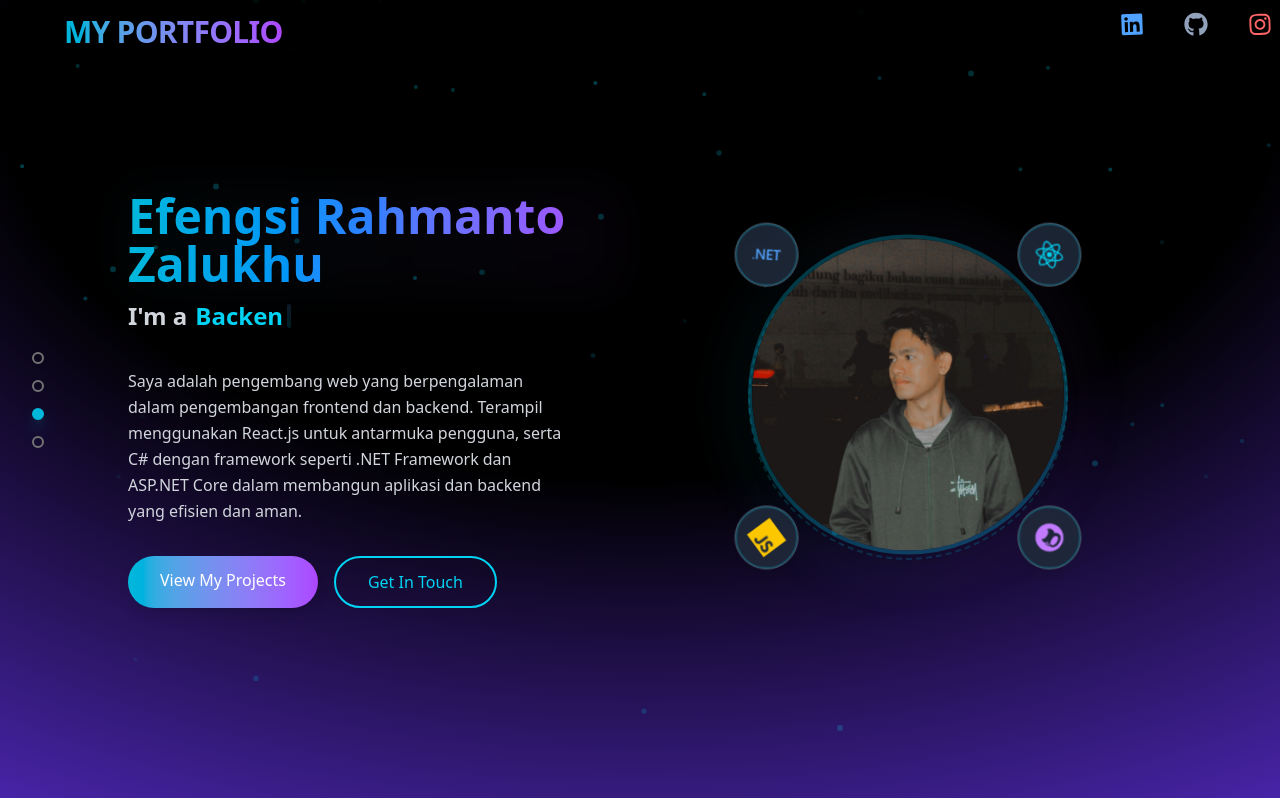
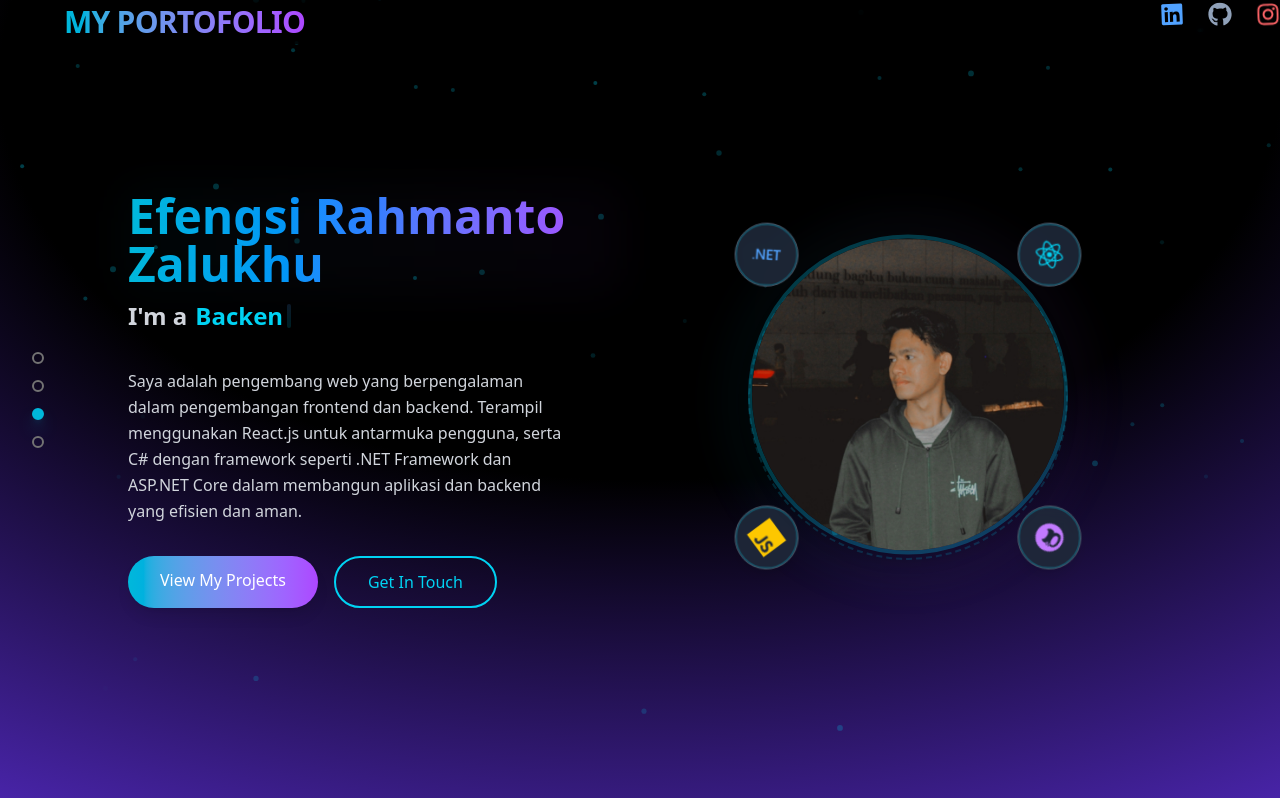
Before and after one commit to Fengsii/My-Portofolio, a React (Vite) app: page / in a window 1280 px wide. Shown: the top 798 px of the page. Built offline with nearby package versions, Linux system fonts and the light colour scheme.

Commit message:
update.5

```diff
--- a/src/components/Header.jsx
+++ b/src/components/Header.jsx
@@ -1,208 +1,3 @@
-
-// /* eslint-disable no-unused-vars */
-// import { motion } from "framer-motion";
-// import { FaGithub, FaInstagram, FaLinkedin } from "react-icons/fa";
-
-// // Animation variants for header
-// const headerVariants = {
-//   initial: { opacity: 0, y: -50 },
-//   animate: {
-//     opacity: 1,
-//     y: 0,
-//     transition: {
-//       duration: 0.8,
-//       ease: "easeOut",
-//     },
-//   },
-// };
-
-// // Animation variants for title with enhanced entry
-// const titleVariants = {
-//   initial: {
-//     opacity: 0,
-//     x: -30,
-//     scale: 0.9
-//   },
-//   animate: {
-//     opacity: 1,
-//     x: 0,
-//     scale: 1,
-//     transition: {
-//       duration: 0.7,
-//       delay: 0.2,
-//       ease: "easeOut",
-//     },
-//   },
-// };
-
-// // Container variants for staggered icon animations
-// const iconContainerVariants = {
-//   initial: { opacity: 0 },
-//   animate: {
-//     opacity: 1,
-//     transition: {
-//       staggerChildren: 0.15,
-//       delayChildren: 0.4,
-//     },
-//   },
-// };
-
-// // Enhanced animation variants for social icons
-// const iconVariants = {
-//   initial: {
-//     opacity: 0,
-//     scale: 0.5,
-//     y: 20,
-//     rotate: -10
-//   },
-//   animate: {
-//     opacity: 1,
-//     scale: 1,
-//     y: 0,
-//     rotate: 0,
-//     transition: {
-//       duration: 0.6,
-//       ease: "backOut",
-//     },
-//   },
-//   hover: {
-//     scale: 1.25,
-//     rotate: [0, -5, 5, 0],
-//     y: -3,
-//     transition: {
-//       duration: 0.4,
-//       ease: "easeInOut"
-//     },
-//   },
-//   tap: {
-//     scale: 0.85,
-//     rotate: 15,
-//     transition: { duration: 0.1 }
-//   },
-// };
-
-// // Floating animation for continuous smooth movement
-// const floatingVariants = {
-//   animate: {
-//     y: [0, -8, 0],
-//     rotate: [0, 3, -3, 0],
-//     transition: {
-//       duration: 4,
-//       repeat: Infinity,
-//       ease: "easeInOut",
-//     },
-//   },
-// };
-
-// // Individual floating delays for each icon
-// const floatingDelays = [0, 1.3, 2.6];
-
-// const Header = () => {
-//   return (
-//     <motion.nav
-//       className="container mx-auto px-4 sm:px-6 lg:px-8 py-1 flex items-center justify-between fixed top-0 z-20 bg-black/50 backdrop-blur-md"
-//       initial="initial"
-//       animate="animate"
-//       variants={headerVariants}
-//     >
-//       <div className="flex flex-shrink-0 items-center">
-//         <motion.h1
-//           className="text-2xl sm:text-3xl bg-gradient-to-r from-cyan-500 to-purple-500 bg-clip-text tracking-tight text-transparent font-semibold"
-//           variants={titleVariants}
-//           initial="initial"
-//           animate="animate"
-//         >
-//           MY PORTOFOLIO
-//         </motion.h1>
-//         {/* Placeholder for logo image */}
-//         {/* <img className="mx-2 w-10 h-10" src="" alt="Portfolio Logo" /> */}
-//       </div>
-
-//       <motion.div
-//         className="flex items-center justify-center gap-4 sm:gap-6 text-xl sm:text-2xl"
-//         variants={iconContainerVariants}
-//         initial="initial"
-//         animate="animate"
-//       >
-//         {[
-//           {
-//             href: "https://www.linkedin.com/in/efengsi-rahmanto-zalukhu-7a19a2363/",
-//             icon: FaLinkedin,
-//             color: "text-blue-400",
-//             label: "Visit LinkedIn Profile"
-//           },
-//           {
-//             href: "https://github.com/Fengsii",
-//             icon: FaGithub,
-//             color: "text-slate-400",
-//             label: "Visit GitHub Profile"
-//           },
-//           {
-//             href: "https://www.instagram.com/fengsii_rzzz?igsh=MWlwNXJybDgyMnJzNw==",
-//             icon: FaInstagram,
-//             color: "text-red-400",
-//             label: "Visit Instagram Profile"
-//           }
-//         ].map((social, index) => {
-//           const IconComponent = social.icon;
-//           return (
-//             <motion.div
-//               key={index}
-//               variants={floatingVariants}
-//               animate="animate"
-//               transition={{
-//                 ...floatingVariants.animate.transition,
-//                 delay: floatingDelays[index],
-//               }}
-//             >
-//               <motion.a
-//                 href={social.href}
-//                 target="_blank"
-//                 rel="noopener noreferrer"
-//                 variants={iconVariants}
-//                 whileHover="hover"
-//                 whileTap="tap"
-//                 className={`${social.color} cursor-pointer block relative group transition-all duration-300`}
-//                 aria-label={social.label}
-//               >
-//                 {/* Main glow background with lightning effect */}
-//                 <div className="absolute inset-0 rounded-full bg-gradient-to-r from-cyan-400/30 to-purple-500/30 blur-xl scale-0 group-hover:scale-200 transition-transform duration-500 ease-out pointer-events-none" />
-
-//                 {/* Lightning ring effect */}
-//                 <div className="absolute inset-0 rounded-full bg-gradient-to-r from-cyan-400 to-purple-500 opacity-0 group-hover:opacity-100 scale-110 group-hover:scale-130 transition-all duration-300 ease-out pointer-events-none blur-sm" />
-
-//                 {/* Pulsing outer ring */}
-//                 <div className="absolute inset-0 rounded-full border-2 border-cyan-400/0 group-hover:border-cyan-400/70 scale-100 group-hover:scale-140 transition-all duration-400 ease-out pointer-events-none animate-pulse opacity-0 group-hover:opacity-100" />
-
-//                 {/* Electric spark effects */}
-//                 <div className="absolute -inset-2 rounded-full opacity-0 group-hover:opacity-100 transition-opacity duration-300 pointer-events-none">
-//                   <div className="absolute top-0 left-1/2 w-0.5 h-4 bg-gradient-to-t from-cyan-400 to-transparent transform -translate-x-1/2 -translate-y-2 animate-pulse" />
-//                   <div className="absolute bottom-0 right-1/4 w-0.5 h-3 bg-gradient-to-b from-purple-400 to-transparent transform translate-y-2 animate-pulse" style={{ animationDelay: '0.2s' }} />
-//                   <div className="absolute left-0 top-1/3 h-0.5 w-3 bg-gradient-to-l from-cyan-400 to-transparent transform -translate-x-2 animate-pulse" style={{ animationDelay: '0.4s' }} />
-//                   <div className="absolute right-0 bottom-1/3 h-0.5 w-4 bg-gradient-to-r from-purple-400 to-transparent transform translate-x-2 animate-pulse" style={{ animationDelay: '0.6s' }} />
-//                 </div>
-
-//                 {/* Icon with bright glow - keeping original color bright */}
-//                 <div className="relative z-10 transition-all duration-300 group-hover:brightness-150 group-hover:drop-shadow-[0_0_20px_currentColor] group-hover:filter group-hover:saturate-150">
-//                   <IconComponent />
-//                 </div>
-
-//                 {/* Inner bright core */}
-//                 <div className="absolute inset-2 rounded-full bg-gradient-to-r from-white/0 to-white/0 group-hover:from-cyan-300/20 group-hover:to-purple-300/20 blur-md transition-all duration-300 pointer-events-none" />
-//               </motion.a>
-//             </motion.div>
-//           );
-//         })}
-//       </motion.div>
-//     </motion.nav>
-//   );
-// };
-
-// export default Header;
-
-
-
-
 
 /* eslint-disable no-unused-vars */
 import { motion } from "framer-motion";
@@ -305,24 +100,26 @@ const floatingDelays = [0, 1.3, 2.6];
 const Header = () => {
   return (
     <motion.nav
-      className="w-full px-4 sm:px-6 lg:px-8 py-3 flex items-center justify-between fixed top-0 z-20 bg-black/50 backdrop-blur-md"
+      className="container mx-auto px-4 sm:px-6 lg:px-8 py-1 flex items-center justify-between fixed top-0 z-20 bg-black/50 backdrop-blur-md"
       initial="initial"
       animate="animate"
       variants={headerVariants}
     >
       <div className="flex flex-shrink-0 items-center">
         <motion.h1
-          className="text-xl sm:text-2xl md:text-3xl bg-gradient-to-r from-cyan-500 to-purple-500 bg-clip-text tracking-tight text-transparent font-semibold"
+          className="text-2xl sm:text-3xl bg-gradient-to-r from-cyan-500 to-purple-500 bg-clip-text tracking-tight text-transparent font-semibold"
           variants={titleVariants}
           initial="initial"
           animate="animate"
         >
-          MY PORTFOLIO
+          MY PORTOFOLIO
         </motion.h1>
+        {/* Placeholder for logo image */}
+        {/* <img className="mx-2 w-10 h-10" src="" alt="Portfolio Logo" /> */}
       </div>
 
       <motion.div
-        className="flex items-center justify-center gap-3 sm:gap-4 md:gap-6 text-lg sm:text-xl md:text-2xl"
+        className="flex items-center justify-center gap-4 sm:gap-6 text-xl sm:text-2xl"
         variants={iconContainerVariants}
         initial="initial"
         animate="animate"
@@ -332,19 +129,19 @@ const Header = () => {
             href: "https://www.linkedin.com/in/efengsi-rahmanto-zalukhu-7a19a2363/",
             icon: FaLinkedin,
             color: "text-blue-400",
-            label: "LinkedIn"
+            label: "Visit LinkedIn Profile"
           },
           {
             href: "https://github.com/Fengsii",
             icon: FaGithub,
             color: "text-slate-400",
-            label: "GitHub"
+            label: "Visit GitHub Profile"
           },
           {
             href: "https://www.instagram.com/fengsii_rzzz?igsh=MWlwNXJybDgyMnJzNw==",
             icon: FaInstagram,
             color: "text-red-400",
-            label: "Instagram"
+            label: "Visit Instagram Profile"
           }
         ].map((social, index) => {
           const IconComponent = social.icon;
@@ -357,7 +154,6 @@ const Header = () => {
                 ...floatingVariants.animate.transition,
                 delay: floatingDelays[index],
               }}
-              className="relative group"
             >
               <motion.a
                 href={social.href}
@@ -366,27 +162,33 @@ const Header = () => {
                 variants={iconVariants}
                 whileHover="hover"
                 whileTap="tap"
-                className={`${social.color} cursor-pointer block relative transition-all duration-300 p-2`}
+                className={`${social.color} cursor-pointer block relative group transition-all duration-300`}
                 aria-label={social.label}
               >
-                {/* Tooltip for mobile */}
-                <span className="absolute -top-8 left-1/2 transform -translate-x-1/2 bg-gray-800 text-white px-2 py-1 rounded text-xs font-medium opacity-0 group-hover:opacity-100 transition-opacity duration-200 whitespace-nowrap z-20 hidden sm:block">
-                  {social.label}
-                </span>
-
-                {/* Main glow background */}
-                <div className="absolute inset-0 rounded-full bg-gradient-to-r from-cyan-400/30 to-purple-500/30 blur-md sm:blur-xl scale-0 group-hover:scale-100 transition-transform duration-500 ease-out pointer-events-none" />
+                {/* Main glow background with lightning effect */}
+                <div className="absolute inset-0 rounded-full bg-gradient-to-r from-cyan-400/30 to-purple-500/30 blur-xl scale-0 group-hover:scale-200 transition-transform duration-500 ease-out pointer-events-none" />
 
                 {/* Lightning ring effect */}
-                <div className="absolute inset-0 rounded-full bg-gradient-to-r from-cyan-400 to-purple-500 opacity-0 group-hover:opacity-70 scale-100 group-hover:scale-110 transition-all duration-300 ease-out pointer-events-none blur-sm" />
+                <div className="absolute inset-0 rounded-full bg-gradient-to-r from-cyan-400 to-purple-500 opacity-0 group-hover:opacity-100 scale-110 group-hover:scale-130 transition-all duration-300 ease-out pointer-events-none blur-sm" />
 
                 {/* Pulsing outer ring */}
-                <div className="absolute inset-0 rounded-full border border-cyan-400/0 group-hover:border-cyan-400/50 scale-100 group-hover:scale-110 transition-all duration-400 ease-out pointer-events-none" />
+                <div className="absolute inset-0 rounded-full border-2 border-cyan-400/0 group-hover:border-cyan-400/70 scale-100 group-hover:scale-140 transition-all duration-400 ease-out pointer-events-none animate-pulse opacity-0 group-hover:opacity-100" />
 
-                {/* Icon with bright glow */}
-                <div className="relative z-10 transition-all duration-300 group-hover:brightness-125 group-hover:drop-shadow-[0_0_10px_currentColor] sm:group-hover:drop-shadow-[0_0_20px_currentColor]">
+                {/* Electric spark effects */}
+                <div className="absolute -inset-2 rounded-full opacity-0 group-hover:opacity-100 transition-opacity duration-300 pointer-events-none">
+                  <div className="absolute top-0 left-1/2 w-0.5 h-4 bg-gradient-to-t from-cyan-400 to-transparent transform -translate-x-1/2 -translate-y-2 animate-pulse" />
+                  <div className="absolute bottom-0 right-1/4 w-0.5 h-3 bg-gradient-to-b from-purple-400 to-transparent transform translate-y-2 animate-pulse" style={{ animationDelay: '0.2s' }} />
+                  <div className="absolute left-0 top-1/3 h-0.5 w-3 bg-gradient-to-l from-cyan-400 to-transparent transform -translate-x-2 animate-pulse" style={{ animationDelay: '0.4s' }} />
+                  <div className="absolute right-0 bottom-1/3 h-0.5 w-4 bg-gradient-to-r from-purple-400 to-transparent transform translate-x-2 animate-pulse" style={{ animationDelay: '0.6s' }} />
+                </div>
+
+                {/* Icon with bright glow - keeping original color bright */}
+                <div className="relative z-10 transition-all duration-300 group-hover:brightness-150 group-hover:drop-shadow-[0_0_20px_currentColor] group-hover:filter group-hover:saturate-150">
                   <IconComponent />
                 </div>
+
+                {/* Inner bright core */}
+                <div className="absolute inset-2 rounded-full bg-gradient-to-r from-white/0 to-white/0 group-hover:from-cyan-300/20 group-hover:to-purple-300/20 blur-md transition-all duration-300 pointer-events-none" />
               </motion.a>
             </motion.div>
           );
```
